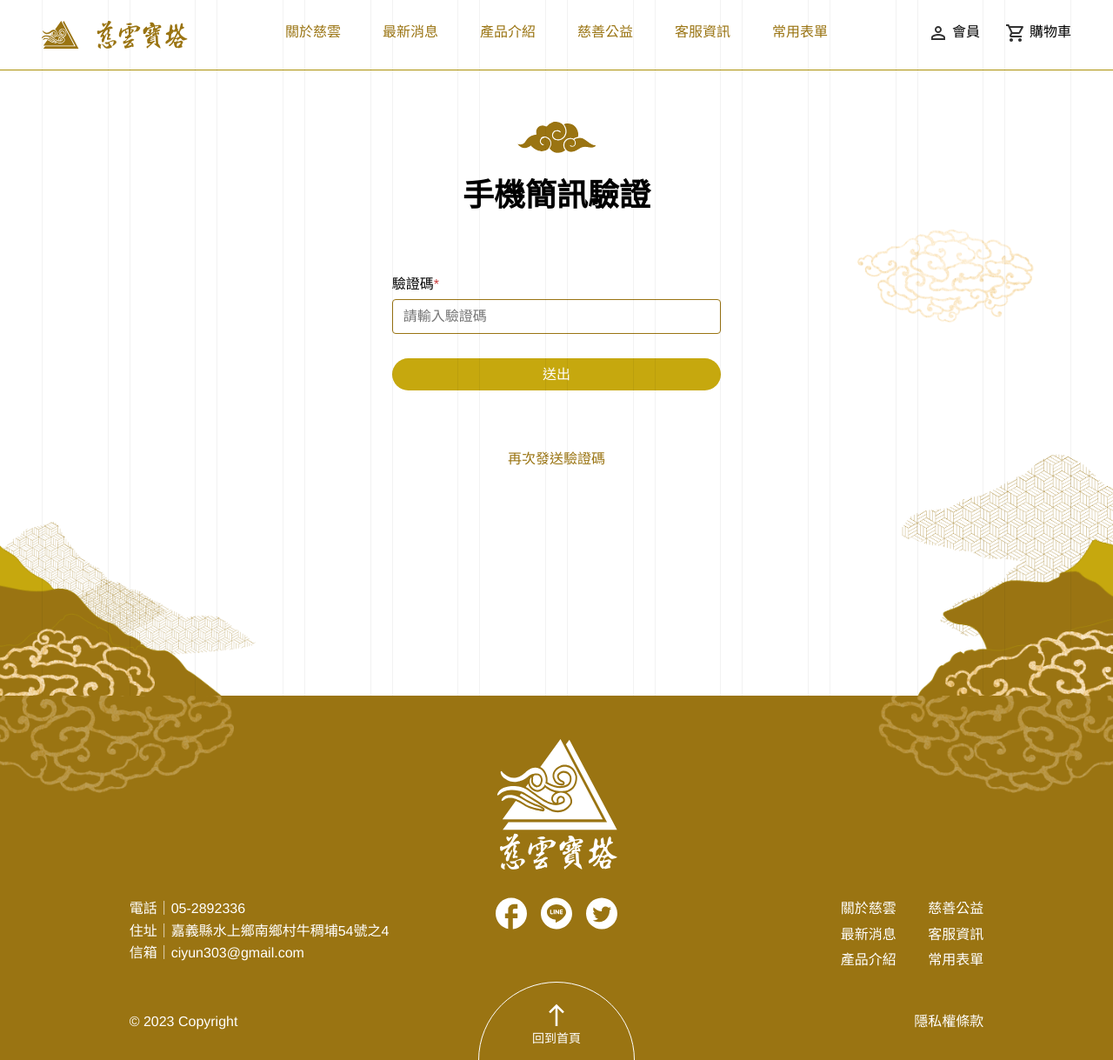
After one commit to smartleos/ci-yun-vuejs, a PHP site: page /pages/member/verify.php in a window 1280 px wide. The commit adds this page. Shown: the whole page at 87% size. Run offline with PHP 8.4, Linux system fonts and the light colour scheme; data that the repository does not hold is empty; style sheets or scripts are compiled from the project's sources; some libraries are stand-ins or nearby versions.

Commit message:
[feat] 手機簡訊驗證頁面切版

```diff
--- a/assets/scss/custom/_custom.scss
+++ b/assets/scss/custom/_custom.scss
@@ -15,6 +15,7 @@ body {
 @import './download.scss';
 @import './member-login.scss';
 @import './member-register.scss';
+@import './member-verify.scss';
 @import './form.scss';
 @import './news.scss';
 @import './news-single.scss';
--- a/assets/scss/custom/_form.scss
+++ b/assets/scss/custom/_form.scss
@@ -48,7 +48,7 @@
         > a {
             @include typo('body', 14);
 
-            color: map-get($colors, brand-1);
+            color: map-get($colors, red);
             text-decoration: underline;
         }
 
@@ -70,11 +70,17 @@
             display: flex;
             align-items: center;
 
+            &.-password {
+                > input {
+                    padding: .6rem 1.2rem .6rem 3.2rem;
+                }
+            }
+
             > input {
                 @include typo('body', 16);
 
                 position: relative;
-                padding: .6rem 1.2rem .6rem 3.2rem;
+                padding: .6rem 1.2rem;
                 border: 1px solid map-get($colors, brand-1);
                 border-radius: 4px;
             }
--- /dev/null
+++ b/assets/scss/custom/_member-verify.scss
@@ -0,0 +1,27 @@
+.page-member-verify {
+    @include size(100vw, auto);
+
+    display: flex;
+    flex-direction: column;
+    align-items: center;
+    padding-top: 10rem;
+    padding-bottom: 8.2rem;
+
+    &__wrapper {
+        display: flex;
+        flex-direction: column;
+        align-items: center;
+        gap: 6rem;
+    }
+
+    &__content {
+        @include size(100%, auto);
+
+        position: relative;
+        display: flex;
+        flex-direction: column;
+        padding: 4rem 0;
+        gap: 6rem;
+        z-index: 1;
+    }
+}
--- a/pages/member/login.php
+++ b/pages/member/login.php
@@ -26,7 +26,7 @@
                     </div>
                     <div class="form__input -alert">
                         <label for="password">密碼</label>
-                        <div>
+                        <div class="-password">
                             <?php get_svg('lock') ?>
                             <input type="password" id="password" placeholder="請輸入您的密碼 ...">
                             <div class="show-password">
--- a/pages/member/register.php
+++ b/pages/member/register.php
@@ -44,7 +44,7 @@
                     </div>
                     <div class="form__input -require">
                         <label for="password">密碼</label>
-                        <div>
+                        <div class="-password">
                             <?php get_svg('lock') ?>
                             <input type="password" id="password" placeholder="請輸入您的密碼 ...">
                             <div class="show-password">
@@ -57,7 +57,7 @@
                     </div>
                     <div class="form__input -require">
                         <label for="password_confirm">再次輸入密碼</label>
-                        <div>
+                        <div class="-password">
                             <?php get_svg('lock') ?>
                             <input type="password" id="password_confirm" placeholder="請再次輸入您的密碼 ...">
                             <div class="show-password">
--- /dev/null
+++ b/pages/member/verify.php
@@ -0,0 +1,49 @@
+<?php include('../../function.php'); ?>
+<?php include('../../components/header.php'); ?>
+<style>
+    <?php include('../../assets/scss/main.css'); ?>
+</style>
+<?php include('../../components/bg.php'); ?>
+<main class="page-member-verify">
+    <div class="container grid">
+        <div class="page-member-verify__wrapper col-5-9-medium">
+            <div class="page-member-verify__content">
+                <div class="page-member-verify__content-title">
+                    <?php
+                        $title="手機簡訊驗證";
+                        include ("../../components/title.php");
+                    ?>
+                </div>
+                <form class="form">
+                    <div class="form__input -require">
+                        <label for="code">驗證碼</label>
+                        <div>
+                            <input type="text" id="code" placeholder="請輸入驗證碼">
+                        </div>
+                        <span>
+                            <?php get_svg('notice') ?>您尚未輸入...
+                        </span>
+                    </div>
+                    <div class="form__btns">
+                        <div class="form__btns-item">
+                            <?php
+                                $tag="button";
+                                $text="送出";
+                                $style="";
+                                include ("../../components/button.php");
+                            ?>
+                        </div>
+                    </div>
+                </form>
+                <?php
+                    $tag="button";
+                    $text="再次發送驗證碼";
+                    $style="-transparent";
+                    include ("../../components/button.php");
+                ?>
+            </div>
+        </div>
+    </div>
+</main>
+<?php include('../../components/dev.php'); ?>
+<?php include('../../components/footer.php'); ?>
```
Also changed, not shown: assets/scss/main.css, 1 other file.
